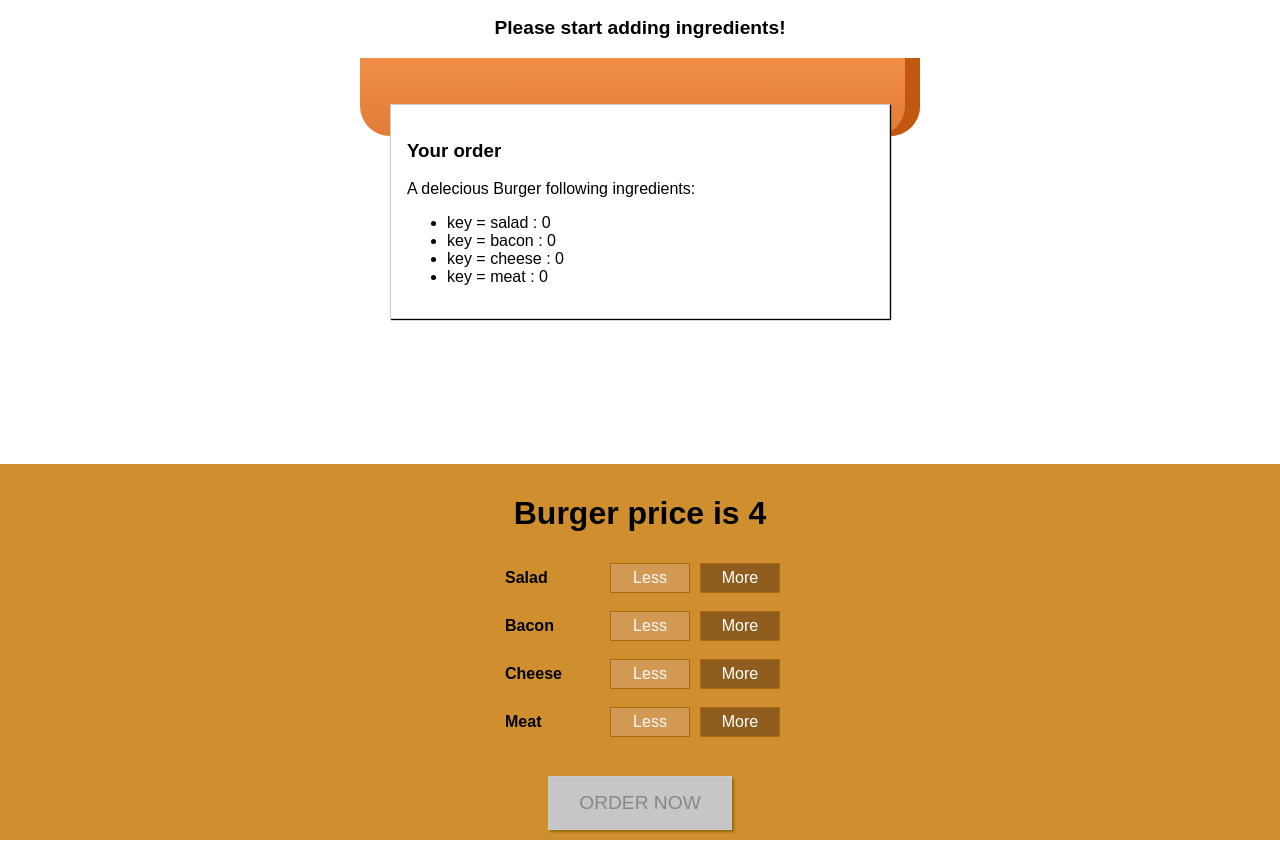
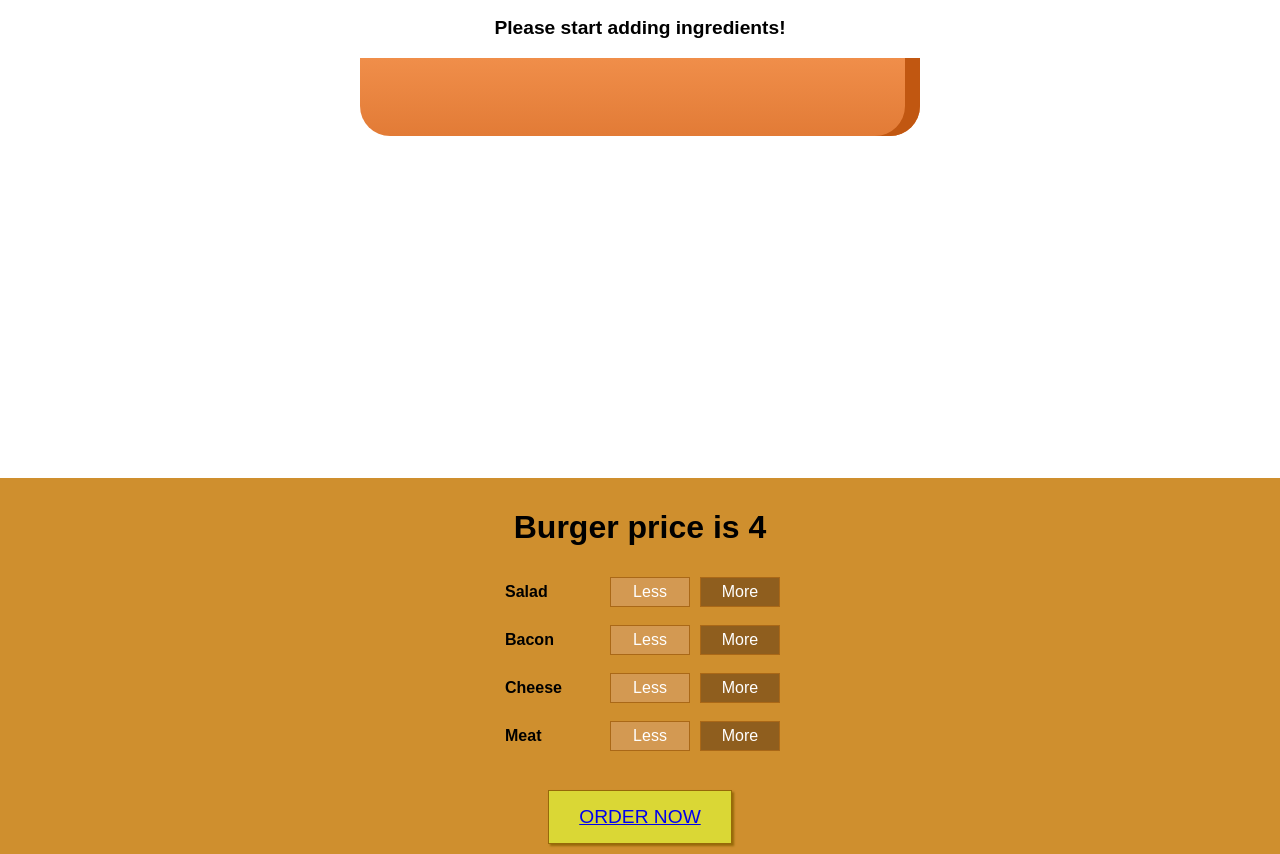
Before and after one commit to ViditJS/HabbitBurger, a React (Create React App) app: page / in a window 1280 px wide. Shown: the part 136-990 px from the top of the page. Built offline with nearby package versions, Linux system fonts and the light colour scheme.

Commit message:
navigate ordersummery page and display ingredients

```diff
--- a/package.json
+++ b/package.json
@@ -5,6 +5,7 @@
   "dependencies": {
     "react": "^16.4.2",
     "react-dom": "^16.4.2",
+    "react-router-dom": "^4.3.1",
     "react-scripts": "1.1.4"
   },
   "scripts": {
--- a/src/components/Burger/BuildControls/BuildControls.js
+++ b/src/components/Burger/BuildControls/BuildControls.js
@@ -1,12 +1,16 @@
 import React from 'react';
 import './BuildControls.css';
 import BuildControl from './BuildControl/BuildControl';
+import OrderSummery from '../OrderSummery/OrderSummery';
+import Router from '../../../router/Router';
+import { Link } from 'react-router-dom';
 const controls = [
   {key: 'Salad', type:'salad'},
   {key: 'Bacon', type:'bacon'},
   {key: 'Cheese', type:'cheese'},
   {key: 'Meat', type:'meat'},
 ];
+let ingredientSummery
 const BuildControls = (props) => (
   <div className="BuildControls">
     <h1>Burger price is {props.newPrice}</h1>
@@ -15,7 +19,7 @@ const BuildControls = (props) => (
       added = {() => props.ingredientAdded(control.type)}
       removed = {() => props.ingredientRemoved(control.type)} />
     ))}
-    <button className = "OrderButton" disabled = {!props.purchasable}>ORDER NOW </button>
+    <button className = "OrderButton"><Link to={{pathname: '/OrderSummery', state: props.ingridients}}>ORDER NOW</Link></button>
   </div>
 );
 export default BuildControls
--- a/src/components/Burger/Burger.css
+++ b/src/components/Burger/Burger.css
@@ -2,7 +2,7 @@
     width: 100%;
     margin: auto;
     height: 250px;
-    overflow: scroll;
+    overflow: visible;
     text-align: center;
     font-weight: bold;
     font-size: 1.2rem;
--- a/src/components/Burger/Burger.js
+++ b/src/components/Burger/Burger.js
@@ -3,6 +3,8 @@ import './Burger.css';
 import BurgerIngridient from '../BurgerIngridient/BurgerIngridient';
 class Burger extends React.Component {
   render() {
+  // Convert object into array so that we can use map and iterator through it.
+  // Object.keys - extract key from objects.
   let transformedIngredients = Object.keys(this.props.ingridient).map (
     Keys => {
       return [...Array(this.props.ingridient[Keys])].map( (_, i) => {
@@ -11,6 +13,7 @@ class Burger extends React.Component {
     }).reduce((arr, el) => {
       return arr.concat(el)
     }, []);
+    // If ingredients are empty, it shows message please add ingredients.
     if (!transformedIngredients.length) {
       transformedIngredients = <p> Please start adding ingredients!</p>
     }
--- a/src/components/Burger/OrderSummery/OrderSummery.js
+++ b/src/components/Burger/OrderSummery/OrderSummery.js
@@ -1,19 +1,18 @@
 import React from 'react';
-const OrderSummery = (props) => {
-  console.log('props is', props);
-   const ingredientSummery = Object.keys(props.ingridients).map(
-     key => {
-       return (<li>key = {key} : {props.ingridients[key]}</li>);
-     })
-   console.log('total ingredients in burger', ingredientSummery);
+class OrderSummery extends React.Component {
+  render() {
+    const ingredientSummery = Object.keys(this.props.location.state).map(
+      key => {
+        return (<li key={key}> {key} : {this.props.location.state[key]}</li>);
+      })
    return (
     <div>
       <h3> Your order</h3>
       <p> A delecious Burger following ingredients: </p>
-      <ul>
-        {ingredientSummery}
-      </ul>
+      {ingredientSummery}
+      <p> Continue to Checkout? </p>
     </div>
   );
 }
+}
 export default OrderSummery;
--- a/src/containers/BurgerBuilder/BurgerBuilder.js
+++ b/src/containers/BurgerBuilder/BurgerBuilder.js
@@ -1,8 +1,7 @@
 import React, { Component } from 'react';
 import Burger from '../../components/Burger/Burger';
 import BuildControls from '../../components/Burger/BuildControls/BuildControls';
-import Modal from '../../components/UI/Modal/Modal.js';
-import OrderSummery from '../../components/Burger/OrderSummery/OrderSummery';
+ // import Modal from '../../components/UI/Modal/Modal.js';
 const INGREDIENT_PRICES = {
   salad: 0.5,
   bacon: 0.75,
@@ -18,7 +17,8 @@ class BurgerBuilder extends Component {
       meat: 0
     },
     totalPrice: 4,
-    purchasable: false
+    purchasable: false,
+    purchasing: false
   }
   // Total amount of burger
   updatePurchasable (ingredients) {
@@ -75,6 +75,9 @@ class BurgerBuilder extends Component {
       this.setState({ingredients: updatedIngredients, totalPrice: newPrice});
       this.updatePurchasable(updatedIngredients);
   }
+  purchaseHandler = ()  => {
+    this.setState({purchasing: true});
+  }
   render () {
     const disabledInfo = {
       ...this.state.ingredients
@@ -84,12 +87,13 @@ class BurgerBuilder extends Component {
     }
     return (
       <div>
-        <Modal> <OrderSummery ingridients = {this.state.ingredients}/> </Modal>
         <Burger ingridient = {this.state.ingredients}/>
         <BuildControls ingredientAdded = {this.addIngredientHandler}
         ingredientRemoved = {this.removeIngredientHandler}
         newPrice = {this.state.totalPrice}
-        purchasable = {this.state.purchasable}/>
+        purchasable = {this.state.purchasable}
+        ordered = {this.purchaseHandler}
+        ingridients = {this.state.ingredients}/>
       </div>
     );
   }
--- a/src/index.js
+++ b/src/index.js
@@ -2,7 +2,8 @@ import React from 'react';
 import ReactDOM from 'react-dom';
 import './index.css';
 import App from './App';
+import Router from './router/Router';
 import registerServiceWorker from './registerServiceWorker';
 
-ReactDOM.render(<App />, document.getElementById('root'));
+ReactDOM.render(<Router />, document.getElementById('root'));
 registerServiceWorker();
--- /dev/null
+++ b/src/router/Router.js
@@ -0,0 +1,16 @@
+import React from 'react';
+import {BrowserRouter, Switch, Route} from 'react-router-dom';
+import  App from "../App";
+import OrderSummery from '../components/Burger/OrderSummery/OrderSummery';
+
+const Router = () => (
+<BrowserRouter>
+  <Switch>
+  <Route path = "/" component = {App} exact/>
+  <Route path = "/OrderSummery" component = {OrderSummery} />
+  </Switch>
+</BrowserRouter>
+
+);
+
+export default Router;
```
Also changed, not shown: 1 other file (tests, documents, lock files or other folders).
